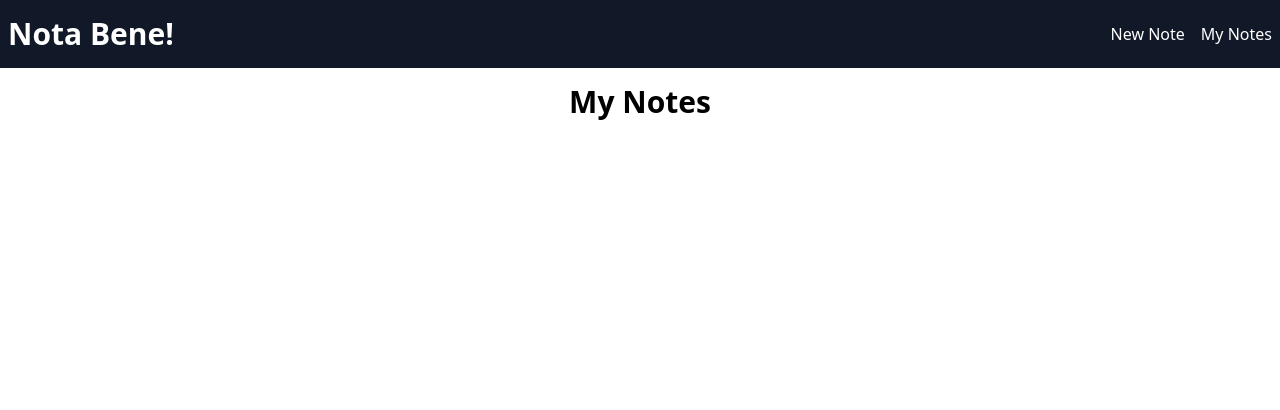
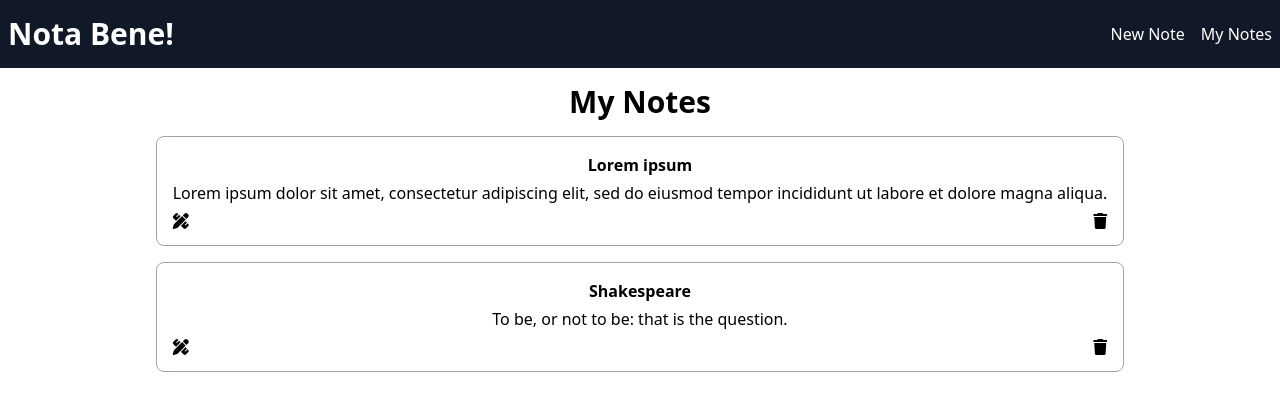
Before and after one commit to seatonct/notaBene, an Angular app: page / in a window 1280 px wide. Shown: the top 410 px of the page. Built offline with nearby package versions, Linux system fonts and the light colour scheme.

Commit message:
cleaned up some stuff

```diff
--- a/src/app/app.component.html
+++ b/src/app/app.component.html
@@ -1,16 +1 @@
-<app-header />
-<router-outlet />
-<!-- <button
-  class="bg-blue-500 hover:bg-blue-700 text-white font-bold py-2 px-4 rounded"
-  (click)="login()"
->
-  Click me
-</button>
-<label
-  >Name:
-  <form (ngSubmit)="showName()" #myForm="ngForm">
-    <input type="text" [(ngModel)]="name" name="name" required />
-    <input type="submit" value="Submit" [disabled]="!myForm.form.valid" />
-  </form>
-</label>
-<p>{{ name }}</p> -->
+<app-header /> <router-outlet />
--- a/src/app/notes-list/notes-list.component.ts
+++ b/src/app/notes-list/notes-list.component.ts
@@ -19,25 +19,5 @@ interface Note {
   styleUrl: './notes-list.component.css',
 })
 export class NotesListComponent {
-  // notes = NOTES;
-  notes$: Observable<Note[]>;
-
-  // notes: any[] = [];
-
-  constructor(private http: HttpClient) {}
-
-  // ngOnInit() {
-  //   this.fetchNotes();
-  // }
-
-  // fetchNotes() {
-  //   this.notesService.fetchNotes().subscribe(
-  //     (response: any[]) => {
-  //       this.notes = response;
-  //     },
-  //     (error: any) => {
-  //       console.error('Error fetching notes:', error);
-  //     }
-  //   );
-  // }
+  notes = NOTES;
 }
```
Also changed, not shown: src/app/app.component.ts (+0 -7 lines), src/app/app.module.ts (deleted, +0 -33 lines), src/main.ts (+0 -14 lines).
